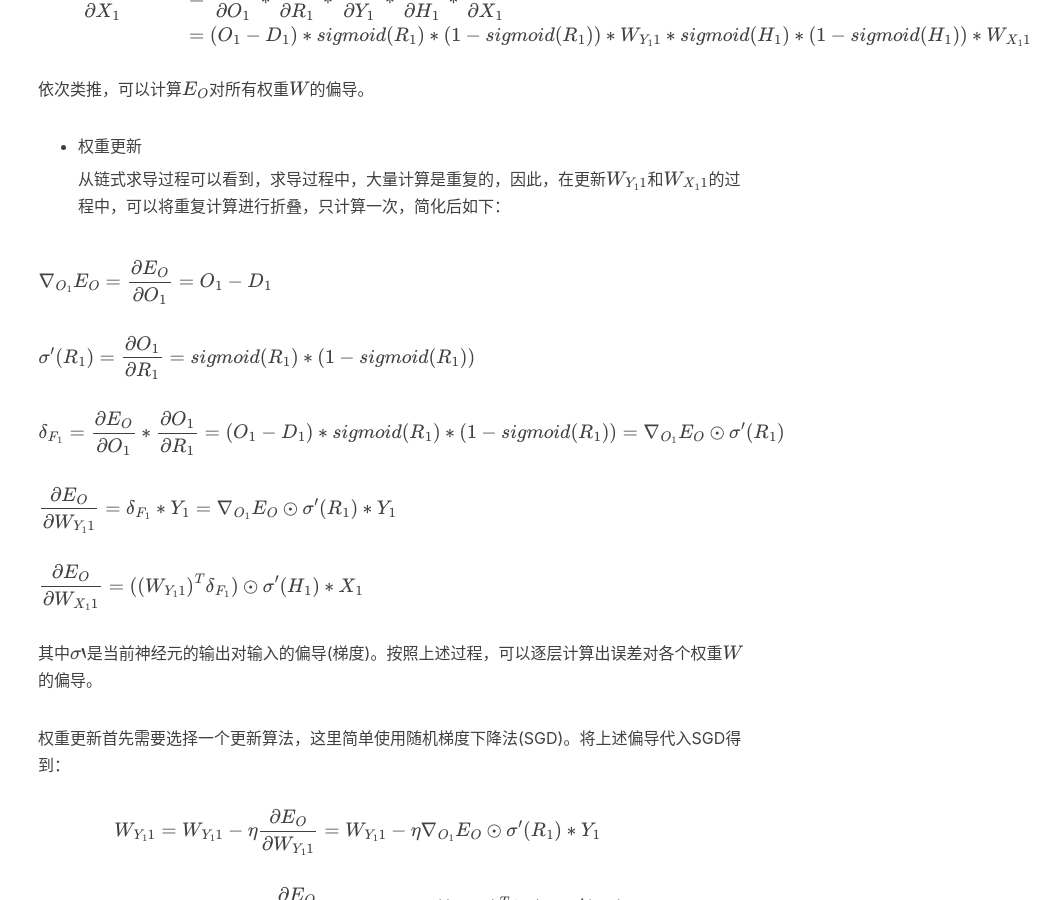
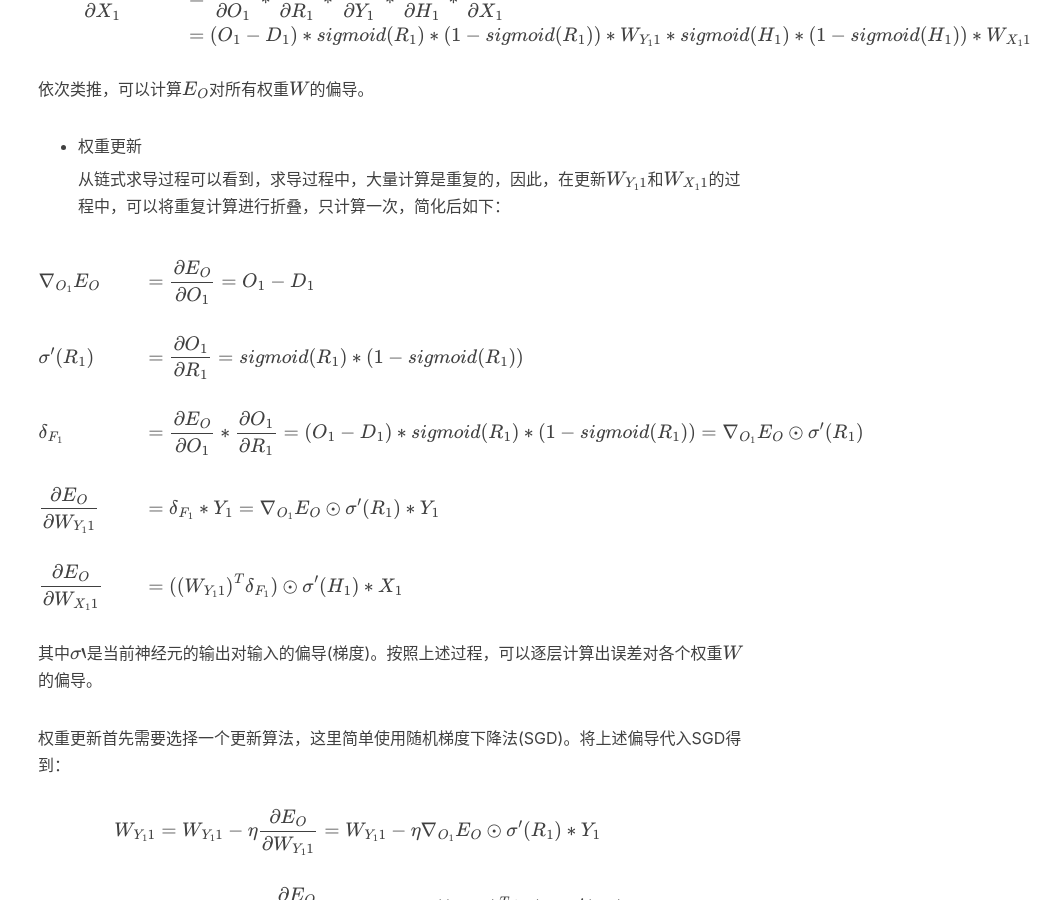
Before and after one commit to zpwenjh/zpwenjh.github.io, a Jekyll site: the page built from _posts/deep_learning/2021-04-29-Forward_and_Backpropagation.md, in a window 1280 px wide and 900 px high, scrolled down 4012 px. Shown: the whole window, without its empty margins (227-1280 px from the left). Built offline with Jekyll 4.4.1, drawn with Linux system fonts in a browser that asks for light colours; nearby versions of some CDN libraries; formulas are drawn with MathJax 3; comment, search, counter and statistics services are not loaded.

```diff
--- a/_posts/deep_learning/2021-04-29-Forward_and_Backpropagation.md
+++ b/_posts/deep_learning/2021-04-29-Forward_and_Backpropagation.md
@@ -249,15 +249,15 @@ $$
 
 $$
 \begin{aligned}
-& \nabla{_{O_1}E_O} = \frac{\partial E_O}{\partial O_1} = O_1 - D_1 \\
+& \nabla{_{O_1}E_O} && = \frac{\partial E_O}{\partial O_1} = O_1 - D_1 \\
 \\
-& \sigma{'(R_1)} = \frac{\partial O_1}{\partial R_1} = sigmoid(R_1)*(1-sigmoid(R_1)) \\
+& \sigma{'(R_1)} && = \frac{\partial O_1}{\partial R_1} = sigmoid(R_1)*(1-sigmoid(R_1)) \\
 \\
-& \delta{_{F_{1}}} = \frac{\partial E_O}{\partial O_1} * \frac{\partial O_1}{\partial R_1} = (O_1 - D_1) * sigmoid(R_1)*(1-sigmoid(R_1)) = \nabla{_{O_1}E_O}\odot \sigma{'(R_1)}\\
+& \delta{_{F_{1}}} && = \frac{\partial E_O}{\partial O_1} * \frac{\partial O_1}{\partial R_1} = (O_1 - D_1) * sigmoid(R_1)*(1-sigmoid(R_1)) = \nabla{_{O_1}E_O}\odot \sigma{'(R_1)}\\
 \\
-& \frac{\partial E_O}{\partial W_{Y_11}} = \delta{_{F_{1}}} * Y_1 = \nabla{_{O_1}E_O}\odot \sigma{'(R_1)}*Y_1\\
+& \frac{\partial E_O}{\partial W_{Y_11}} && = \delta{_{F_{1}}} * Y_1 = \nabla{_{O_1}E_O}\odot \sigma{'(R_1)}*Y_1\\
 \\
-& \frac{\partial E_O}{\partial W_{X_11}} = ((W_{Y_11})^T\delta{_{F_{1}}})\odot \sigma{'(H_1)}*X_1
+& \frac{\partial E_O}{\partial W_{X_11}} && = ((W_{Y_11})^T\delta{_{F_{1}}})\odot \sigma{'(H_1)}*X_1
 \end{aligned}
 $$
 
```
